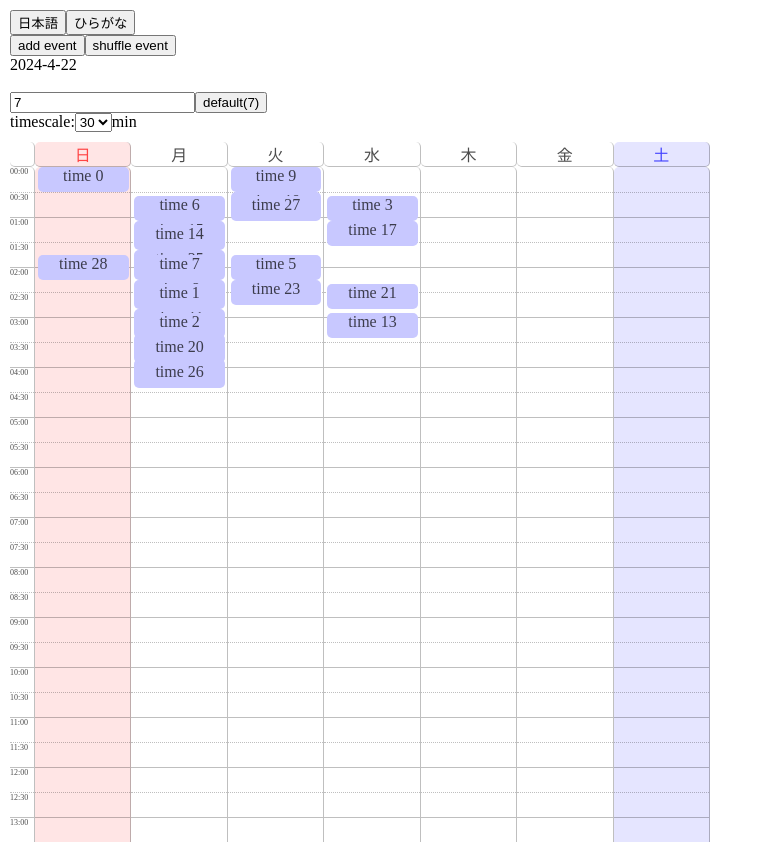
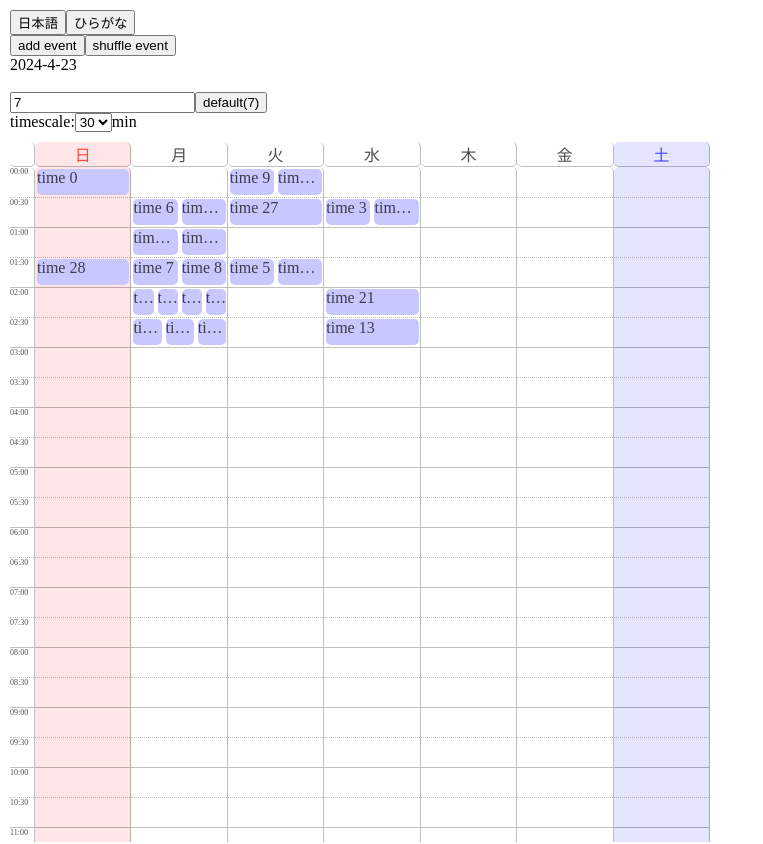
Before and after one commit to kettleTeacues/pofareng_exp, a Next.js app in the folder containers/frontend/: page / in a window 1280 px wide. Shown: the top 844 px of the page, without its empty margins (0-763 px from the left). Built offline with nearby package versions, Linux system fonts and the light colour scheme.

Commit message:
スタイルを微調整

```diff
--- a/containers/frontend/src/app/page.tsx
+++ b/containers/frontend/src/app/page.tsx
@@ -14,6 +14,7 @@ const Dashboard = () => {
     const [timescale, setTimescale] = React.useState<30 | 15 | 10 | 5>(30);
     const [event, setEvent] = React.useState<CalendarEvent[]>([]);
     let current = new Date();
+    let dateString = current.toLocaleDateString('ja-JP', { timeZone: 'Asia/Tokyo' }).replaceAll('/', '-');
     current.setHours(0,0,0,0)
 
     // あとで書く
@@ -71,7 +72,7 @@ const Dashboard = () => {
             <button onClick={() => setDsLocal(dateStringHIra)}>ひらがな</button><br />
             <button onClick={addEvent}>add event</button>
             <button onClick={genDummyEvents}>shuffle event</button><br />
-            <div>{`${dispDate.getFullYear()}-${dispDate.getMonth()+1}-${dispDate.getDate()}`}</div>
+            <div>{dateString}</div>
             <br />
             <input type="number" value={dspDays} onChange={(e) => setDspDays(Number(e.target.value))}/>
             <button onClick={() => setDspDays(7)}>default(7)</button><br />
--- a/containers/frontend/src/components/Calendars.tsx
+++ b/containers/frontend/src/components/Calendars.tsx
@@ -93,7 +93,6 @@ const addWeekEvent = (processDate: Date, timeEvents: CalendarEvent[]) => {
             key={i}
             title={event.title}
             color = {event.color}
-            width = {'94%'}
             onClick={() => {console.log(
                 event?.title,
                 `${('0'+event.startDate.getHours()).slice(-2)}:${('0'+event.startDate.getMinutes()).slice(-2)}`,
--- a/containers/frontend/src/components/styles/calendar.scss
+++ b/containers/frontend/src/components/styles/calendar.scss
@@ -30,6 +30,7 @@
 }
 .calendar-event {
     z-index: 10;
+    text-align: left;
     background: rgb(200, 200, 255);
     min-height: var(--title-height);
     margin-left: 3%;
@@ -154,7 +155,8 @@
     }
     .calendar-time-cell {
         flex: 1;
-        min-height: 25px;
+        min-height: 30px;
+        max-height: 30px;
         box-sizing: border-box;
         border-top: 1px dotted rgb(var(--base-color), var(--border-opacity));
 
@@ -185,10 +187,25 @@
     .calendar-overlay {
         .calendar-day-cell {
             flex: 1;
+            width: 0px;
             border-radius: var(--radius);
 
             display: flex;
             flex-direction: column;
+        }
+        .calendar-time-cell {
+            display: flex;
+        }
+        .calendar-event {
+            flex: 1;
+            margin: 2px;
+
+            overflow: hidden;
+        }
+        .event-inner {
+            overflow: hidden;
+            text-overflow: ellipsis;
+            white-space: nowrap;
         }
 
         & * {
```
